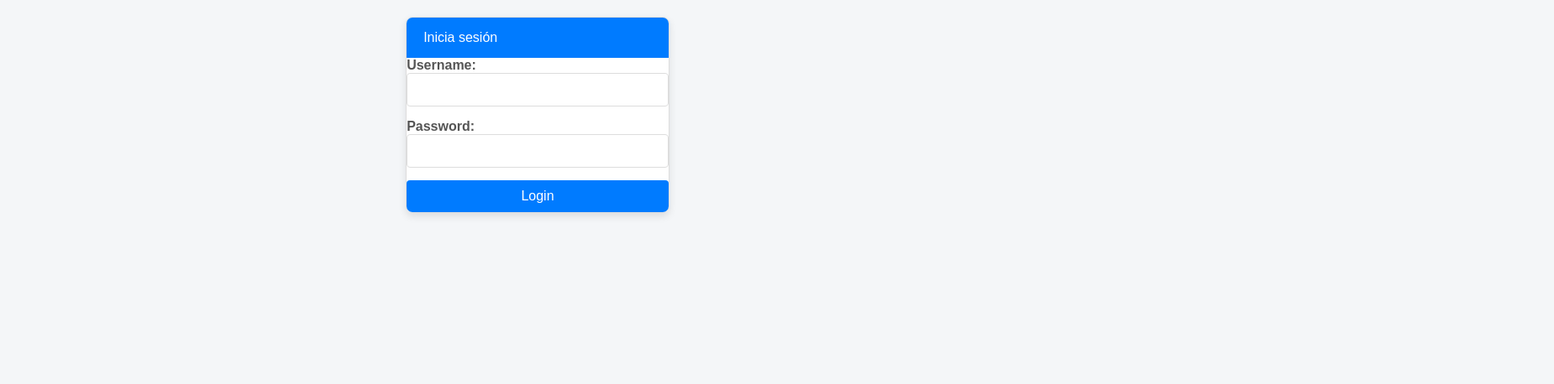
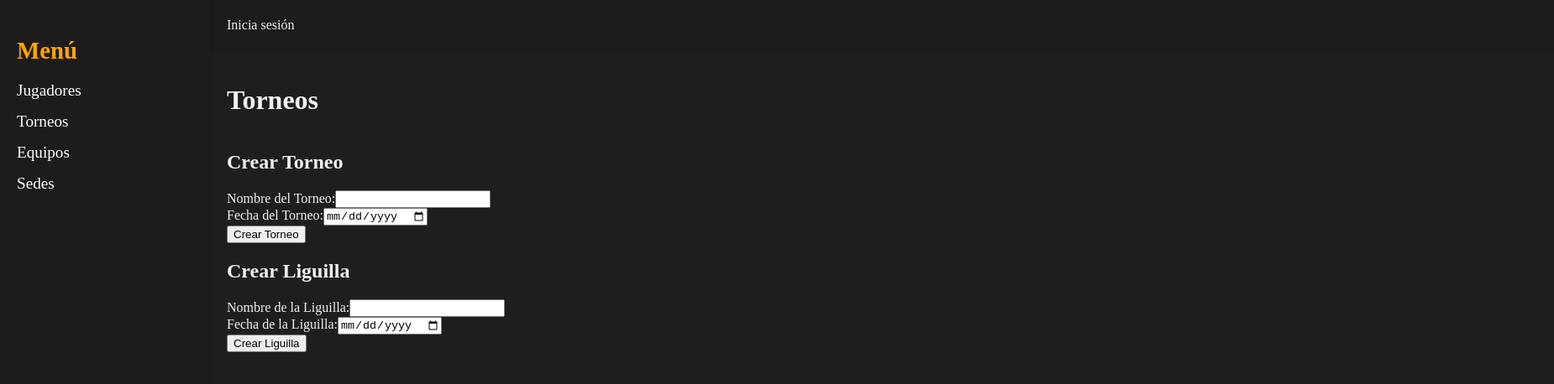
Before and after one commit to MiquelAng11/Web-React-Ligas, a React (Create React App) app: page /torneos in a window 1280 px wide. Shown: the top 458 px of the page at 84% size, 1850 px wide, since content can reach past the window. Built offline with nearby package versions, Linux system fonts and the light colour scheme.

Commit message:
paginas, menú de navegación , estílos

```diff
--- a/package.json
+++ b/package.json
@@ -8,7 +8,7 @@
     "@testing-library/user-event": "^13.5.0",
     "react": "^18.3.1",
     "react-dom": "^18.3.1",
-    "react-router-dom": "^6.27.0",
+    "react-router-dom": "^6.28.0",
     "react-scripts": "5.0.1",
     "web-vitals": "^2.1.4"
   },
--- a/src/App.css
+++ b/src/App.css
@@ -1,218 +1,72 @@
-/* General styles */
-* {
-  box-sizing: border-box;
+/* Ajustes globales */
+body {
   margin: 0;
   padding: 0;
-  font-family: Arial, sans-serif;
+  width: 100vw;
+  height: 100vh;
+  display: flex;
+  flex-direction: row; /* Alinear navbar y contenido horizontalmente */
+  background-color: #121212;
+  color: #f0f0f0;
+  overflow: hidden; /* Elimina scroll innecesario */
 }
 
-body {
-  background-color: #f4f6f8;
-  color: #333;
+.app {
   display: flex;
-  justify-content: center;
-  padding: 20px;
+  flex-direction: row;
+  width: 100%;
+  height: 100%;
 }
 
-/* Container layout */
-.container {
+/* Navbar */
+.navbar {
+  background-color: #1c1c1c;
+  color: white;
+  width: 250px; /* Ancho fijo para el navbar */
+  height: 100vh; /* Ocupa toda la altura */
+  position: fixed; /* Fijo en la parte izquierda */
+  top: 0;
+  left: 0;
   display: flex;
   flex-direction: column;
-  max-width: 1200px;
-  width: 100%;
-  border: 1px solid #ddd;
-  border-radius: 8px;
-  overflow: hidden;
-  box-shadow: 0 4px 10px rgba(0, 0, 0, 0.1);
+  padding: 20px;
+  box-sizing: border-box; /* Incluye padding en el cálculo del tamaño */
 }
 
-.navbar {
-  background-color: #007bff;
-  color: white;
-  padding: 15px 20px;
+/* Contenedor principal */
+.content {
+  margin-left: 250px; /* Deja espacio para el navbar */
+  width: calc(100% - 250px); /* El resto del espacio después del navbar */
+  height: 100vh; /* Altura completa */
+  background-color: #1e1e1e;
+  display: flex;
+  flex-direction: column;
+  overflow-y: auto; /* Scroll vertical si es necesario */
+  padding: 0; /* Elimina padding innecesario */
+  box-sizing: border-box; /* Incluye padding y bordes en el tamaño total */
+}
+
+/* Header */
+.header {
+  background-color: #1c1c1c;
+  padding: 10px 20px;
   display: flex;
   justify-content: space-between;
   align-items: center;
+  color: #f0f0f0;
+  flex-shrink: 0; /* No permite que el header se comprima */
+  height: 60px; /* Fija la altura del header */
+  box-sizing: border-box;
 }
 
-.welcome-message {
-  display: flex;
-  align-items: center;
-}
-
-.logout-button {
-  background-color: #ff4d4f;
-  color: white;
-  border: none;
-  padding: 8px 12px;
-  margin-left: 10px;
-  cursor: pointer;
-  border-radius: 4px;
-  font-size: 0.9em;
-}
-
-.logout-button:hover {
-  background-color: #e03e3e;
-}
-
-/* Sidebar */
-.sidebar {
-  background-color: #fff;
-  padding: 20px;
-  border-right: 1px solid #ddd;
-  width: 250px;
-  min-height: 400px;
-  overflow-y: auto;
-}
-
-.sidebar h2 {
-  font-size: 1.2em;
-  color: #007bff;
-  margin-bottom: 10px;
-  border-bottom: 2px solid #ddd;
-  padding-bottom: 5px;
-}
-
-.sidebar ul {
-  list-style: none;
-  margin-top: 10px;
-}
-
-.sidebar ul li {
-  padding: 10px 5px;
-  cursor: pointer;
-  display: flex;
-  justify-content: space-between;
-  align-items: center;
-}
-
-.sidebar ul li:hover {
-  background-color: #f1f5f9;
-  border-radius: 4px;
-}
-
-.sidebar ul ul {
-  margin-left: 20px;
-  margin-top: 5px;
-}
-
-.sidebar ul ul li {
-  font-size: 0.9em;
-}
-
-/* Main content */
-.content {
-  display: flex;
-  background-color: #fff;
-}
-
-.main-content {
-  flex: 1;
-  padding: 20px;
-  overflow-y: auto;
-}
-
-h2 {
-  font-size: 1.5em;
-  color: #333;
-  margin-bottom: 20px;
-  border-bottom: 2px solid #ddd;
-  padding-bottom: 5px;
-}
-
-/* Forms */
-form {
+/* Contenido de las páginas */
+.main {
+  flex: 1; /* Ocupa todo el espacio restante después del header */
+  width: 200vh;
+  height: 200vh;
   display: flex;
   flex-direction: column;
-  gap: 15px;
-  max-width: 500px;
+  padding: 20px;
+  overflow-y: auto; /* Scroll vertical si es necesario */
+  box-sizing: border-box; /* Incluye padding y bordes en el tamaño total */
 }
-
-form label {
-  font-weight: bold;
-  margin-bottom: 5px;
-  color: #555;
-}
-
-form input,
-form select,
-form button {
-  padding: 10px;
-  font-size: 1em;
-  border: 1px solid #ddd;
-  border-radius: 4px;
-}
-
-form input[type="text"],
-form input[type="password"],
-form input[type="date"],
-form select {
-  width: 100%;
-  transition: border-color 0.3s;
-}
-
-form input:focus,
-form select:focus {
-  border-color: #007bff;
-  outline: none;
-}
-
-form button {
-  background-color: #007bff;
-  color: white;
-  cursor: pointer;
-  border: none;
-  transition: background-color 0.3s;
-}
-
-form button:hover {
-  background-color: #0056b3;
-}
-
-/* Team list styles */
-.team-list ul {
-  list-style: none;
-  padding: 0;
-}
-
-.team-list li {
-  padding: 10px;
-  border-bottom: 1px solid #ddd;
-  display: flex;
-  justify-content: space-between;
-  align-items: center;
-}
-
-.team-list li button {
-  background: none;
-  border: none;
-  cursor: pointer;
-  font-size: 1.2em;
-  color: #ff4d4f;
-}
-
-.team-list li button:hover {
-  color: #e03e3e;
-}
-
-.team-list ul ul {
-  padding-left: 20px;
-}
-
-.team-list ul ul li {
-  font-size: 0.9em;
-  color: #555;
-}
-
-/* Tournament and Round Robin sections */
-h2 {
-  margin-bottom: 10px;
-}
-
-.sidebar ul li span {
-  font-weight: bold;
-}
-
-.sidebar ul li span:hover {
-  color: #007bff;
-}
--- a/src/App.js
+++ b/src/App.js
@@ -1,16 +1,15 @@
-// App.js
 import React, { useState, useEffect } from 'react';
+import { BrowserRouter as Router, Routes, Route, Link } from 'react-router-dom';
 import LoginForm from './components/LoginForm';
-import TeamForm from './components/TeamForm';
-import Tournament from './components/Tournament';
-import TeamList from './components/TeamList';
+import Equipos from './pages/equipos';
+import Torneos from './pages/torneos';
+import Jugadores from './pages/jugadores';
+import UserSettings from './pages/userSettings';
+import Navbar from './components/Navbar';
 import './App.css';
 
 function App() {
   const [user, setUser] = useState(null);
-  const [teams, setTeams] = useState([]);
-  const [tournaments, setTournaments] = useState([]);
-  const [roundRobins, setRoundRobins] = useState([]);
 
   useEffect(() => {
     const storedUser = JSON.parse(localStorage.getItem('currentUser'));
@@ -19,90 +18,36 @@ function App() {
     }
   }, []);
 
-  const handleLogout = () => {
-    localStorage.removeItem('currentUser');
-    setUser(null);
-  };
-
-  const addTeam = (teamName) => {
-    setTeams((prevTeams) => [
-      ...prevTeams,
-      { teamName, players: [] },
-    ]);
-  };
-
-  const addPlayerToTeam = (teamName, playerName, position) => {
-    setTeams((prevTeams) =>
-      prevTeams.map((team) =>
-        team.teamName === teamName
-          ? { ...team, players: [...team.players, { playerName, position }] }
-          : team
-      )
-    );
-  };
-
-  const removeTeam = (index) => {
-    setTeams((prevTeams) => prevTeams.filter((_, i) => i !== index));
-  };
-
-  const addTournament = (tournament) => {
-    setTournaments((prev) => [...prev, tournament]);
-  };
-
-  const addRoundRobin = (roundRobin) => {
-    setRoundRobins((prev) => [...prev, roundRobin]);
-  };
-
-  const removeTournament = (index) => {
-    setTournaments((prev) => prev.filter((_, i) => i !== index));
-  };
-
-  const removeRoundRobin = (index) => {
-    setRoundRobins((prev) => prev.filter((_, i) => i !== index));
-  };
-
   return (
-    <div className="container">
-      <div className="navbar">
+    <Router>
+      <div className="app">
+        <Navbar />
+        <div className="content">
+          <div className="header">
             {user ? (
-          <div className="welcome-message">
-            Bienvenido, {user.username}
-            <button className="logout-button" onClick={handleLogout}>Log Out</button>
+              <div className="user-icon">
+                <span>👤</span>
+                <Link to="/settings">Ajustes</Link>
+                <button className="logout-button" onClick={() => setUser(null)}>🔴</button>
               </div>
             ) : (
               <span>Inicia sesión</span>
             )}
           </div>
-
-      <div className="content">
-        {user ? (
-          <>
-            <div className="sidebar">
-              <TeamList
-                teams={teams}
-                tournaments={tournaments}
-                roundRobins={roundRobins}
-                removeTeam={removeTeam}
-                removeTournament={removeTournament}
-                removeRoundRobin={removeRoundRobin}
-              />
+          <Routes>
+            <Route path="/equipos" element={<Equipos />} />
+            <Route path="/torneos" element={<Torneos />} />
+            <Route path="/jugadores" element={<Jugadores />} />
+            <Route path="/settings" element={<UserSettings />} />
+            <Route path="/" element={
+                <div className="main">
+                  <h1>Bienvenido</h1>
                 </div>
-            <div className="main-content">
-              <h2>Agregar Equipo</h2>
-              <TeamForm addTeam={addTeam} addPlayerToTeam={addPlayerToTeam} teams={teams} />
-
-              <Tournament
-                teams={teams}
-                addTournament={addTournament}
-                addRoundRobin={addRoundRobin}
-              />
-            </div>
-          </>
-        ) : (
-          <LoginForm setUser={setUser} />
-        )}
+            } />
+          </Routes>
         </div>
       </div>
+    </Router>
   );
 }
 
--- /dev/null
+++ b/src/components/Navbar.jsx
@@ -0,0 +1,27 @@
+import React from 'react';
+import { Link } from 'react-router-dom';
+import '../styles/Navbar.css';
+
+function Navbar() {
+  return (
+    <div className="navbar">
+      <h2 className="navbar-title">Menú</h2>
+      <ul className="navbar-links">
+        <li>
+          <Link to="/jugadores">Jugadores</Link>
+        </li>
+        <li>
+          <Link to="/torneos">Torneos</Link>
+        </li>
+        <li>
+          <Link to="/equipos">Equipos</Link>
+        </li>
+        <li>
+          <Link to="/sedes">Sedes</Link>
+        </li>
+      </ul>
+    </div>
+  );
+}
+
+export default Navbar;
--- /dev/null
+++ b/src/pages/equipos.jsx
@@ -0,0 +1,22 @@
+import React from 'react';
+import TeamForm from '../components/TeamForm';
+import TeamList from '../components/TeamList';
+
+function Equipos({ teams, addTeam, addPlayerToTeam, removeTeam }) {
+  return (
+    <div className="main">
+      <h1>Equipos</h1>
+      <TeamForm
+        addTeam={addTeam}
+        addPlayerToTeam={addPlayerToTeam}
+        teams={teams}
+      />
+      <TeamList
+        teams={teams}
+        removeTeam={removeTeam}
+      />
+    </div>
+  );
+}
+
+export default Equipos;
--- /dev/null
+++ b/src/pages/jugadores.jsx
@@ -0,0 +1,12 @@
+import React from 'react';
+
+function Jugadores() {
+  return (
+    <div className="main">
+      <h1>Jugadores</h1>
+      <p>Aquí puedes gestionar jugadores en el futuro.</p>
+    </div>
+  );
+}
+
+export default Jugadores;
--- /dev/null
+++ b/src/pages/torneos.jsx
@@ -0,0 +1,17 @@
+import React from 'react';
+import Tournament from '../components/Tournament';
+
+function Torneos({ teams, addTournament, addRoundRobin }) {
+  return (
+    <div className="main">
+      <h1>Torneos</h1>
+      <Tournament
+        teams={teams}
+        addTournament={addTournament}
+        addRoundRobin={addRoundRobin}
+      />
+    </div>
+  );
+}
+
+export default Torneos;
--- /dev/null
+++ b/src/styles/Navbar.css
@@ -0,0 +1,48 @@
+/* Navbar actualizado */
+.navbar {
+    background-color: #1c1c1c;
+    color: white;
+    width: 250px;
+    height: 100vh; /* Ocupa toda la altura de la pantalla */
+    padding: 20px;
+    box-shadow: 2px 0 5px rgba(0, 0, 0, 0.1);
+    display: flex;
+    flex-direction: column;
+    justify-content: flex-start;
+    position: fixed; /* Fijo a la izquierda */
+    top: 0;
+    left: 0;
+  }
+
+  .navbar-title {
+    font-size: 1.8em;
+    margin-bottom: 20px;
+    color: #ffa500;
+    text-align: left;
+  }
+
+  .navbar-links {
+    list-style: none;
+    padding: 0;
+    margin: 0;
+  }
+
+  .navbar-links li {
+    margin-bottom: 15px;
+  }
+
+  .navbar-links li a {
+    color: white;
+    text-decoration: none;
+    font-size: 1.2em;
+    transition: color 0.3s;
+  }
+
+  .navbar-links li a:hover {
+    color: #ffa500;
+  }
+
+  .navbar-links li.active a {
+    font-weight: bold;
+    color: #ffa500;
+  }
```
Also changed, not shown: src/components/TeamForm.js (+14 -7 lines), src/components/TeamList.js (+11 -49 lines), src/pages/userSettings.jsx (added), 1 other file (tests, documents, lock files or other folders). Lines whose indentation alone changed are shown as unchanged.
